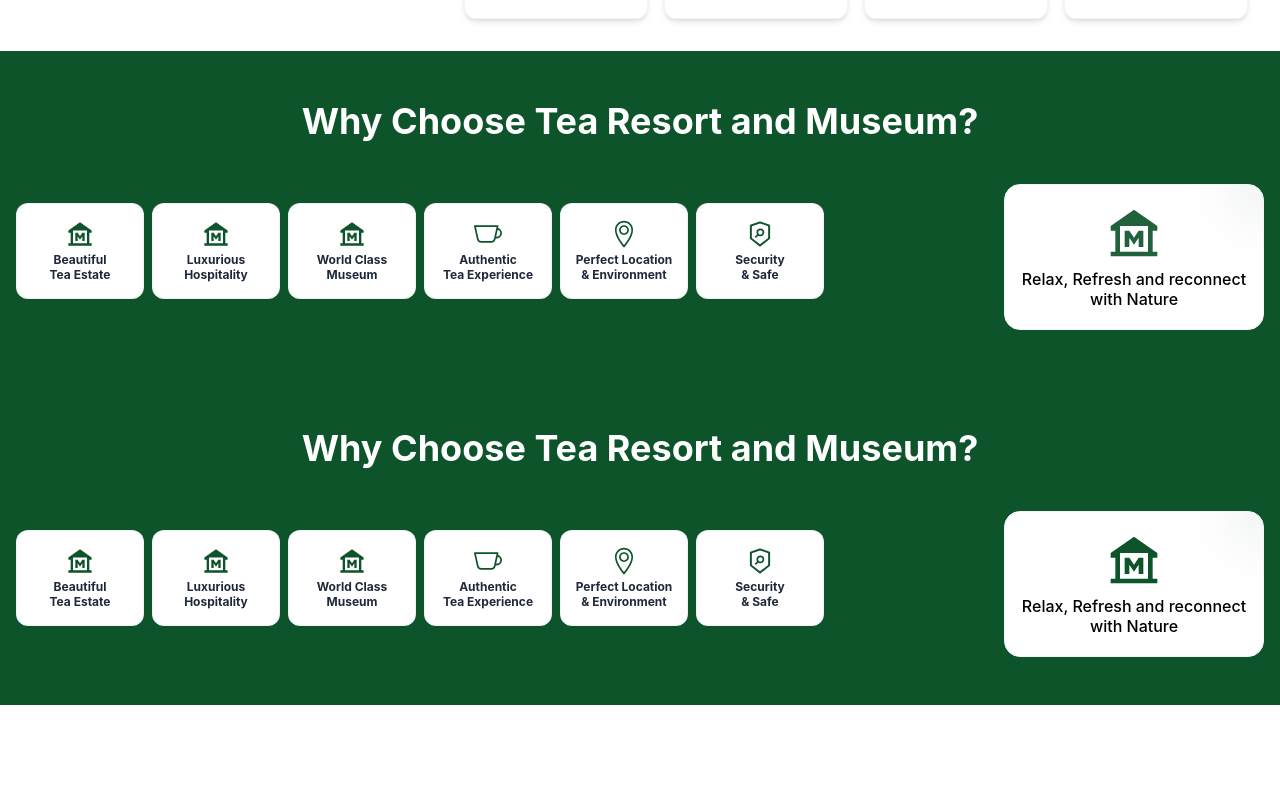
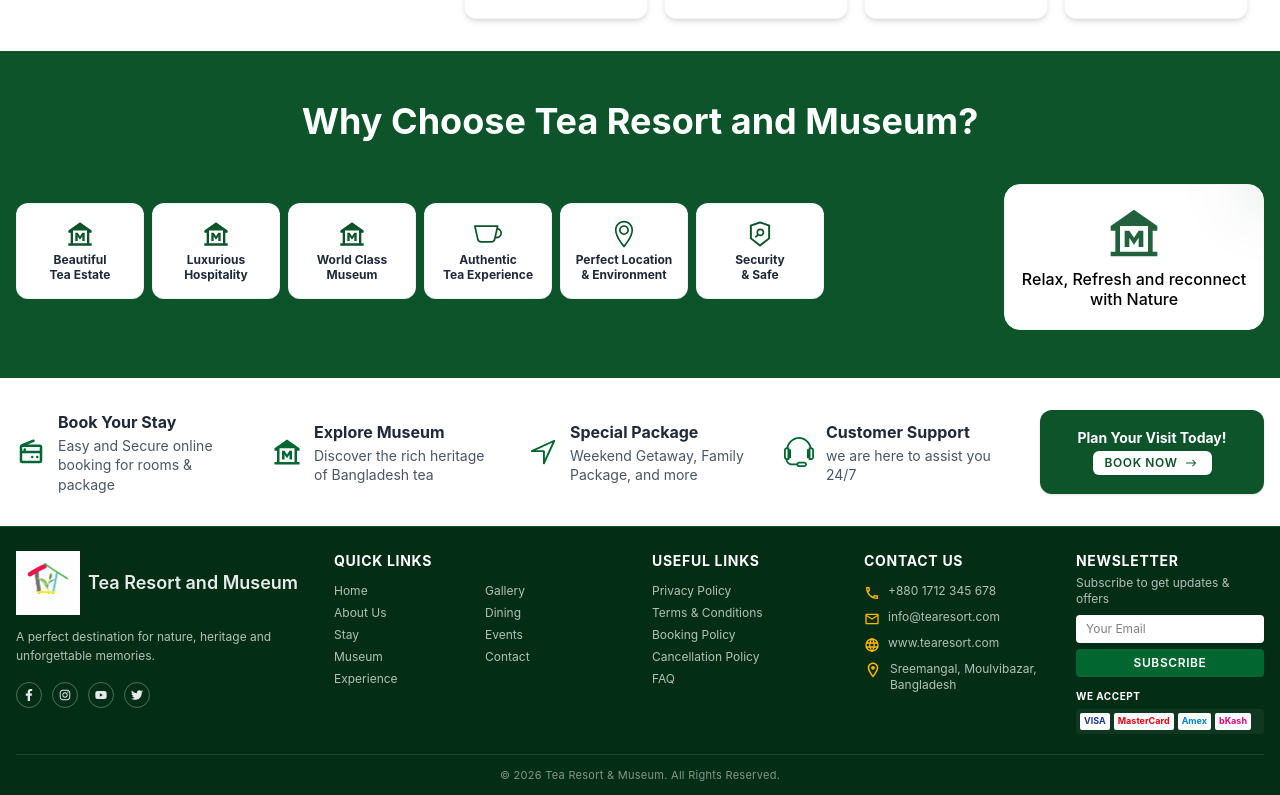
Before and after one commit to nisad2001/tea-resourt-and-museum, a React (Vite) app: page / in a window 1280 px wide. Shown: the part 833-1628 px from the top of the page. Before the commit the page ends 1538 px from the top, so only its background shows below. Built offline with nearby package versions, Linux system fonts and the light colour scheme.

Commit message:
style: make footer height compact and remove comments

```diff
--- /dev/null
+++ b/src/component/Footer.jsx
@@ -0,0 +1,175 @@
+import { Link, NavLink } from "react-router-dom";
+import { FaFacebookF, FaInstagram, FaYoutube, FaTwitter } from "react-icons/fa";
+import {
+  MdOutlinePhone,
+  MdOutlineMail,
+  MdOutlineLocationOn,
+} from "react-icons/md";
+import { TbWorld } from "react-icons/tb";
+import Logo from "./Logo";
+
+const Footer = () => {
+  return (
+    <footer className='w-full bg-green-950 text-white/90 pt-6 pb-3 px-4 overflow-hidden border-t border-green-900'>
+      <div className='max-w-7xl mx-auto grid grid-cols-1 md:grid-cols-2 lg:grid-cols-12 gap-6 text-sm pb-5 border-b border-white/10'>
+        {/* Column 1: Logo & Socials */}
+        <div className='lg:col-span-3 flex flex-col gap-3'>
+          <NavLink to='/'>
+            <Logo />
+          </NavLink>
+          <p className='text-xs text-white/70 max-w-xs leading-relaxed'>
+            A perfect destination for nature, heritage and unforgettable
+            memories.
+          </p>
+          <div className='flex gap-2.5 mt-1'>
+            {[FaFacebookF, FaInstagram, FaYoutube, FaTwitter].map(
+              (Icon, idx) => (
+                <a
+                  key={idx}
+                  href='#'
+                  className='p-1.5 rounded-full border border-white/30 hover:border-white hover:bg-white hover:text-green-950 transition-all duration-300 transform hover:scale-110 active:scale-95'
+                >
+                  <Icon className='text-xs' />
+                </a>
+              ),
+            )}
+          </div>
+        </div>
+
+        {/* Column 2: Quick Links */}
+        <div className='lg:col-span-3'>
+          <h3 className='font-bold uppercase tracking-wider text-white mb-3 text-xs sm:text-sm'>
+            Quick Links
+          </h3>
+          <div className='grid grid-cols-2 gap-2 text-xs text-white/70'>
+            <div className='flex flex-col gap-1.5'>
+              {["Home", "About Us", "Stay", "Museum", "Experience"].map(
+                (item) => (
+                  <Link
+                    key={item}
+                    to={`/${item.toLowerCase().replace(" ", "")}`}
+                    className='hover:text-amber-400 transition-colors duration-200'
+                  >
+                    {item}
+                  </Link>
+                ),
+              )}
+            </div>
+            <div className='flex flex-col gap-1.5'>
+              {["Gallery", "Dining", "Events", "Contact"].map((item) => (
+                <Link
+                  key={item}
+                  to={`/${item.toLowerCase()}`}
+                  className='hover:text-amber-400 transition-colors duration-200'
+                >
+                  {item}
+                </Link>
+              ))}
+            </div>
+          </div>
+        </div>
+
+        {/* Column 3: Useful Links */}
+        <div className='lg:col-span-2'>
+          <h3 className='font-bold uppercase tracking-wider text-white mb-3 text-xs sm:text-sm'>
+            Useful Links
+          </h3>
+          <div className='flex flex-col gap-1.5 text-xs text-white/70'>
+            {[
+              "Privacy Policy",
+              "Terms & Conditions",
+              "Booking Policy",
+              "Cancellation Policy",
+              "FAQ",
+            ].map((item) => (
+              <Link
+                key={item}
+                to={`/${item.toLowerCase().replace(/ & /g, "-").replace(/ /g, "-")}`}
+                className='hover:text-amber-400 transition-colors duration-200'
+              >
+                {item}
+              </Link>
+            ))}
+          </div>
+        </div>
+
+        {/* Column 4: Contact Us */}
+        <div className='lg:col-span-2 flex flex-col gap-2'>
+          <h3 className='font-bold uppercase tracking-wider text-white mb-1 text-xs sm:text-sm'>
+            Contact Us
+          </h3>
+          <div className='flex flex-col gap-2 text-xs text-white/70'>
+            <div className='flex items-start gap-2'>
+              <MdOutlinePhone className='text-base text-amber-400 shrink-0 mt-0.5' />
+              <p>+880 1712 345 678</p>
+            </div>
+            <div className='flex items-start gap-2'>
+              <MdOutlineMail className='text-base text-amber-400 shrink-0 mt-0.5' />
+              <p className='break-all'>info@tearesort.com</p>
+            </div>
+            <div className='flex items-start gap-2'>
+              <TbWorld className='text-base text-amber-400 shrink-0 mt-0.5' />
+              <p className='break-all'>www.tearesort.com</p>
+            </div>
+            <div className='flex items-start gap-2'>
+              <MdOutlineLocationOn className='text-lg text-amber-400 shrink-0' />
+              <p>Sreemangal, Moulvibazar, Bangladesh</p>
+            </div>
+          </div>
+        </div>
+
+        {/* Column 5: Newsletter & Payment */}
+        <div className='lg:col-span-2 flex flex-col gap-3'>
+          <div>
+            <h3 className='font-bold uppercase tracking-wider text-white mb-1 text-xs sm:text-sm'>
+              Newsletter
+            </h3>
+            <p className='text-xs text-white/70 mb-2'>
+              Subscribe to get updates & offers
+            </p>
+            <form
+              className='flex flex-col gap-1.5'
+              onSubmit={(e) => e.preventDefault()}
+            >
+              <input
+                type='email'
+                placeholder='Your Email'
+                className='w-full bg-white text-black text-xs px-2.5 py-1.5 rounded-sm focus:outline-none focus:ring-1 focus:ring-amber-400'
+              />
+              <button className='w-full bg-green-800 hover:bg-green-700 text-white font-semibold text-xs py-1.5 uppercase tracking-wider rounded-sm transition-all duration-200 transform active:scale-95'>
+                Subscribe
+              </button>
+            </form>
+          </div>
+
+          <div>
+            <h4 className='font-bold uppercase text-[10px] tracking-wider text-white mb-1.5'>
+              We Accept
+            </h4>
+            <div className='flex gap-1 flex-wrap items-center bg-white/5 p-1 rounded-sm'>
+              <span className='bg-white text-[9px] text-blue-900 font-bold px-1 py-0.5 rounded-xs select-none'>
+                VISA
+              </span>
+              <span className='bg-white text-[9px] text-red-600 font-bold px-1 py-0.5 rounded-xs select-none'>
+                MasterCard
+              </span>
+              <span className='bg-white text-[9px] text-sky-600 font-bold px-1 py-0.5 rounded-xs select-none'>
+                Amex
+              </span>
+              <span className='bg-white text-[9px] text-pink-600 font-bold px-1 py-0.5 rounded-xs select-none'>
+                bKash
+              </span>
+            </div>
+          </div>
+        </div>
+      </div>
+
+      {/* Copyright Bar */}
+      <div className='max-w-7xl mx-auto pt-3 text-center text-[11px] text-white/50 tracking-wide'>
+        © 2026 Tea Resort & Museum. All Rights Reserved.
+      </div>
+    </footer>
+  );
+};
+
+export default Footer;
--- a/src/component/VisitPlan.jsx
+++ b/src/component/VisitPlan.jsx
@@ -1,89 +1,85 @@
-import { AiOutlineSecurityScan } from "react-icons/ai";
-import { BsCup } from "react-icons/bs";
+import { TbRadio } from "react-icons/tb";
+import { IoIosArrowRoundForward as ArrowIcon } from "react-icons/io";
 import { MdOutlineMuseum } from "react-icons/md";
-import { TfiLocationPin } from "react-icons/tfi";
+import { IoNavigateOutline } from "react-icons/io5";
+import { TfiHeadphoneAlt } from "react-icons/tfi";
 
-const WhyChooseUs = () => {
+const VisitPlan = () => {
   return (
-    <div className='w-full bg-green-900 text-white px-4 pt-8 md:pt-12 pb-12 transition-all'>
-      <div className='max-w-7xl mx-auto'>
-        {/* Top Section: Title stays alone at the top */}
-        <div className='text-center md:text-left mb-10'>
-          <h1 className='text-3xl md:text-4xl text-center font-bold text-white leading-tight'>
-            Why Choose Tea Resort and Museum?
-          </h1>
+    <div className='w-full px-4 py-8 bg-transparent'>
+      <div className='max-w-7xl mx-auto grid grid-cols-1 sm:grid-cols-2 md:grid-cols-2 lg:grid-cols-5 gap-8 items-stretch justify-center w-full'>
+        {/* Item 1 */}
+        <div className='w-full flex flex-col sm:flex-row items-center gap-3 justify-center text-center sm:text-left'>
+          <div className='flex-shrink-0'>
+            <TbRadio className='text-green-800 text-3xl' />
+          </div>
+          <div className='flex flex-col items-center sm:items-start'>
+            <p className='font-bold text-gray-800 text-sm md:text-base mb-0.5'>
+              Book Your Stay
+            </p>
+            <p className='text-gray-600 text-xs md:text-sm leading-snug max-w-[200px] sm:max-w-none'>
+              Easy and Secure online booking for rooms & package
+            </p>
+          </div>
         </div>
 
-        {/* Bottom Section: Split into two parts */}
-        <div className='flex flex-col lg:flex-row gap-6 items-center justify-between w-full overflow-hidden'>
-          {/* Left Side: Grabs more space dynamically */}
-          <div className='w-full lg:flex-1 flex flex-row gap-2 items-center justify-start overflow-x-auto pb-3 scrollbar-none snap-x'>
-            {/* Card 1 */}
-            <div className='flex-shrink-0 w-28 md:w-32 h-24 snap-center flex flex-col items-center justify-center text-center bg-white p-2 rounded-xl border border-gray-200/60 hover:border-amber-400 hover:shadow-[0_10px_25px_-5px_rgba(0,0,0,0.5)] hover:scale-105 transition-all duration-300 cursor-pointer group'>
-              <MdOutlineMuseum className='text-green-900 w-7 h-7 mb-1 group-hover:scale-110 transition-transform duration-300' />
-              <p className='font-bold text-[10px] md:text-xs leading-tight text-gray-800 whitespace-normal'>
-                Beautiful <br /> Tea Estate
-              </p>
-            </div>
+        {/* Item 2 */}
+        <div className='w-full flex flex-col sm:flex-row items-center gap-3 justify-center text-center sm:text-left'>
+          <div className='flex-shrink-0'>
+            <MdOutlineMuseum className='text-green-800 text-3xl' />
+          </div>
+          <div className='flex flex-col items-center sm:items-start'>
+            <p className='font-bold text-gray-800 text-sm md:text-base mb-0.5'>
+              Explore Museum
+            </p>
+            <p className='text-gray-600 text-xs md:text-sm leading-snug max-w-[200px] sm:max-w-none'>
+              Discover the rich heritage of Bangladesh tea
+            </p>
+          </div>
+        </div>
 
-            {/* Card 2 */}
-            <div className='flex-shrink-0 w-28 md:w-32 h-24 snap-center flex flex-col items-center justify-center text-center bg-white p-2 rounded-xl border border-gray-200/60 hover:border-amber-400 hover:shadow-[0_10px_25px_-5px_rgba(0,0,0,0.5)] hover:scale-105 transition-all duration-300 cursor-pointer group'>
-              <MdOutlineMuseum className='text-green-900 w-7 h-7 mb-1 group-hover:scale-110 transition-transform duration-300' />
-              <p className='font-bold text-[10px] md:text-xs leading-tight text-gray-800 whitespace-normal'>
-                Luxurious <br /> Hospitality
-              </p>
-            </div>
+        {/* Item 3 */}
+        <div className='w-full flex flex-col sm:flex-row items-center gap-3 justify-center text-center sm:text-left'>
+          <div className='flex-shrink-0'>
+            <IoNavigateOutline className='text-green-800 text-3xl' />
+          </div>
+          <div className='flex flex-col items-center sm:items-start'>
+            <p className='font-bold text-gray-800 text-sm md:text-base mb-0.5'>
+              Special Package
+            </p>
+            <p className='text-gray-600 text-xs md:text-sm leading-snug max-w-[200px] sm:max-w-none'>
+              Weekend Getaway, Family Package, and more
+            </p>
+          </div>
+        </div>
 
-            {/* Card 3 */}
-            <div className='flex-shrink-0 w-28 md:w-32 h-24 snap-center flex flex-col items-center justify-center text-center bg-white p-2 rounded-xl border border-gray-200/60 hover:border-amber-400 hover:shadow-[0_10px_25px_-5px_rgba(0,0,0,0.5)] hover:scale-105 transition-all duration-300 cursor-pointer group'>
-              <MdOutlineMuseum className='text-green-900 w-7 h-7 mb-1 group-hover:scale-110 transition-transform duration-300' />
-              <p className='font-bold text-[10px] md:text-xs leading-tight text-gray-800 whitespace-normal'>
-                World Class <br /> Museum
-              </p>
-            </div>
+        {/* Item 4 */}
+        <div className='w-full flex flex-col sm:flex-row items-center gap-3 justify-center text-center sm:text-left'>
+          <div className='flex-shrink-0'>
+            <TfiHeadphoneAlt className='text-green-800 text-3xl' />
+          </div>
+          <div className='flex flex-col items-center sm:items-start'>
+            <p className='font-bold text-gray-800 text-sm md:text-base mb-0.5'>
+              Customer Support
+            </p>
+            <p className='text-gray-600 text-xs md:text-sm leading-snug max-w-[200px] sm:max-w-none'>
+              we are here to assist you 24/7
+            </p>
+          </div>
+        </div>
 
-            {/* Card 4 */}
-            <div className='flex-shrink-0 w-28 md:w-32 h-24 snap-center flex flex-col items-center justify-center text-center bg-white p-2 rounded-xl border border-gray-200/60 hover:border-amber-400 hover:shadow-[0_10px_25px_-5px_rgba(0,0,0,0.5)] hover:scale-105 transition-all duration-300 cursor-pointer group'>
-              <BsCup className='text-green-900 w-7 h-7 mb-1 group-hover:scale-110 transition-transform duration-300' />
-              <p className='font-bold text-[10px] md:text-xs leading-tight text-gray-800 whitespace-normal'>
-                Authentic <br /> Tea Experience
-              </p>
-            </div>
-
-            {/* Card 5 */}
-            <div className='flex-shrink-0 w-28 md:w-32 h-24 snap-center flex flex-col items-center justify-center text-center bg-white p-2 rounded-xl border border-gray-200/60 hover:border-amber-400 hover:shadow-[0_10px_25px_-5px_rgba(0,0,0,0.5)] hover:scale-105 transition-all duration-300 cursor-pointer group'>
-              <TfiLocationPin className='text-green-900 w-7 h-7 mb-1 group-hover:scale-110 transition-transform duration-300' />
-              <p className='font-bold text-[10px] md:text-xs leading-tight text-gray-800 whitespace-normal'>
-                Perfect Location <br /> & Environment
-              </p>
-            </div>
-
-            {/* Card 6 */}
-            <div className='flex-shrink-0 w-28 md:w-32 h-24 snap-center flex flex-col items-center justify-center text-center bg-white p-2 rounded-xl border border-gray-200/60 hover:border-amber-400 hover:shadow-[0_10px_25px_-5px_rgba(0,0,0,0.5)] hover:scale-105 transition-all duration-300 cursor-pointer group'>
-              <AiOutlineSecurityScan className='text-green-900 w-7 h-7 mb-1 group-hover:scale-110 transition-transform duration-300' />
-              <p className='font-bold text-[10px] md:text-xs leading-tight text-gray-800 whitespace-normal'>
-                Security <br /> & Safe
-              </p>
-            </div>
-          </div>
-
-          {/* Right Side: Compact Big Card */}
-          <div className='w-full lg:w-auto lg:flex-shrink-0 flex items-center justify-center min-w-0'>
-            {/* এখানে cursor-pointer, hover:scale-105 এবং transition প্রোপার্টি পুরোপুরি ফিক্স করা হয়েছে */}
-            <div className='w-full max-w-xs lg:w-[260px] bg-white py-5 px-4 rounded-2xl border border-gray-100 cursor-pointer transform hover:scale-105 hover:border-green-700 hover:shadow-[0_15px_30px_-5px_rgba(0,0,0,0.6)] transition-all duration-300 ease-out flex flex-col justify-center items-center text-center relative overflow-hidden group'>
-              {/* Decorative Background Glow */}
-              <div className='absolute -top-10 -right-10 w-20 h-20 bg-green-950/5 rounded-full blur-xl group-hover:bg-green-950/10 transition-all duration-500'></div>
-
-              <MdOutlineMuseum className='text-green-900 w-10 h-10 md:w-14 md:h-14 mb-2 group-hover:scale-110 transition-transform duration-300' />
-              <p className='text-black text-sm md:text-base font-medium leading-tight text-center'>
-                Relax, Refresh and reconnect with Nature
-              </p>
-            </div>
-          </div>
+        {/* Item 5: Green Background */}
+        <div className='w-full max-w-[240px] mx-auto bg-green-900 p-2 rounded-xl flex flex-col items-center justify-center text-center gap-1 shadow-sm transition-all duration-300 hover:bg-green-950 min-h-0 md:col-span-2 md:justify-self-center lg:col-span-1 lg:justify-self-auto'>
+          <h3 className='text-xs md:text-sm font-bold text-white leading-tight'>
+            Plan Your Visit Today!
+          </h3>
+          <button className='btn btn-xs text-green-900 bg-white border-none uppercase hover:bg-amber-400 hover:text-gray-900 flex items-center justify-center gap-1 px-3 py-0.5 rounded-md font-semibold tracking-wider transition-all cursor-pointer w-fit text-[10px] md:text-xs shadow-sm'>
+            Book Now <ArrowIcon className='text-base md:text-lg' />
+          </button>
         </div>
       </div>
     </div>
   );
 };
 
-export default WhyChooseUs;
+export default VisitPlan;
--- a/src/pages/Home/Home.jsx
+++ b/src/pages/Home/Home.jsx
@@ -1,4 +1,5 @@
 import Banner from "../../component/Banner";
+import Footer from "../../component/Footer";
 import VisitPlan from "../../component/VisitPlan";
 import Welocome from "../../component/Welocome";
 import WhyChooseUs from "../../component/WhyChooseUs";
@@ -10,6 +11,7 @@ const Home = () => {
       <Welocome></Welocome>
       <WhyChooseUs></WhyChooseUs>
       <VisitPlan></VisitPlan>
+      <Footer></Footer>
     </div>
   );
 };
```
